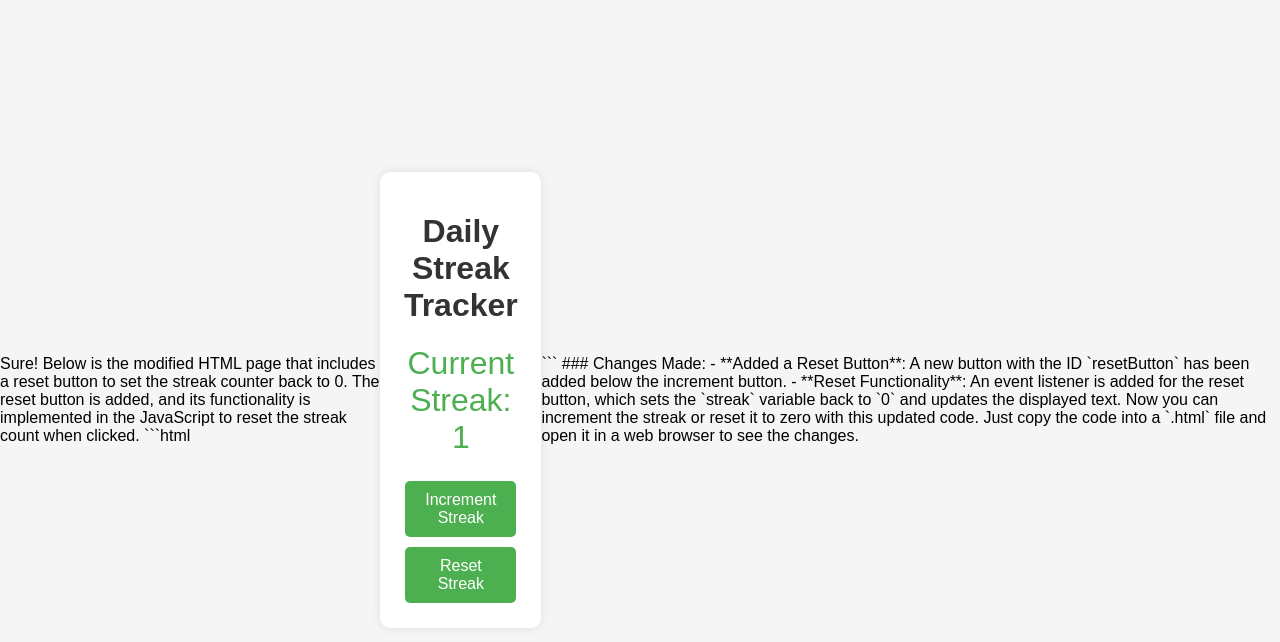
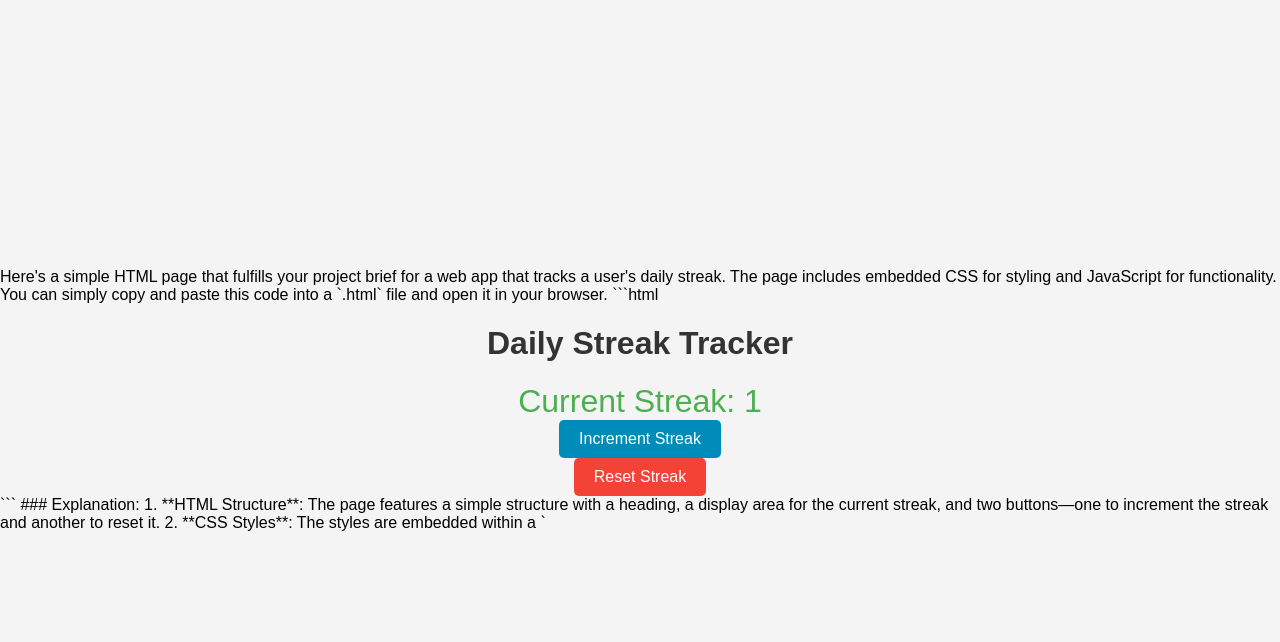
Before and after one commit to 23f2000595/tds3, a plain HTML site: page index.html in a window 1280 px wide. Both pictures are taken after a click on the button "Increment Streak". Drawn offline with Linux system fonts and the light colour scheme.

Commit message:
feat: generate app via LLM and add LICENSE
Run at Friday 17 October 2025 04:40:01 PM +0545

````diff
--- a/index.html
+++ b/index.html
@@ -1,4 +1,4 @@
-Sure! Below is the modified HTML page that includes a reset button to set the streak counter back to 0. The reset button is added, and its functionality is implemented in the JavaScript to reset the streak count when clicked.
+Here's a simple HTML page that fulfills your project brief for a web app that tracks a user's daily streak. The page includes embedded CSS for styling and JavaScript for functionality. You can simply copy and paste this code into a `.html` file and open it in your browser.
 
 ```html
 <!DOCTYPE html>
@@ -10,75 +10,87 @@ Sure! Below is the modified HTML page that includes a reset button to set the st
     <style>
         body {
             font-family: Arial, sans-serif;
+            background-color: #f4f4f4;
             display: flex;
+            flex-direction: column;
             justify-content: center;
             align-items: center;
             height: 100vh;
-            background-color: #f5f5f5;
             margin: 0;
         }
-        .container {
-            text-align: center;
-            background: white;
-            padding: 20px;
-            border-radius: 10px;
-            box-shadow: 0 0 10px rgba(0, 0, 0, 0.1);
-        }
+
         h1 {
             color: #333;
         }
-        .streak-count {
+
+        #streak-count {
             font-size: 2em;
-            margin: 20px 0;
             color: #4CAF50;
         }
+
         button {
             padding: 10px 20px;
-            font-size: 16px;
+            font-size: 1em;
+            background-color: #008CBA;
             color: white;
-            background-color: #4CAF50;
             border: none;
             border-radius: 5px;
             cursor: pointer;
-            transition: background-color 0.3s;
-            margin: 5px; /* Add some margin between buttons */
         }
+
         button:hover {
-            background-color: #45a049;
+            background-color: #005f6b;
+        }
+
+        #reset-button {
+            background-color: #f44336;
+        }
+
+        #reset-button:hover {
+            background-color: #c62828;
         }
     </style>
 </head>
 <body>
-
-    <div class="container">
-        <h1>Daily Streak Tracker</h1>
-        <div class="streak-count" id="streakCount">Current Streak: 0</div>
-        <button id="incrementButton">Increment Streak</button>
-        <button id="resetButton">Reset Streak</button> <!-- Reset button added -->
-    </div>
+    <h1>Daily Streak Tracker</h1>
+    <div id="streak-count">Current Streak: 0</div>
+    <button id="increment-btn">Increment Streak</button>
+    <button id="reset-button">Reset Streak</button>
 
     <script>
-        let streak = 0;
+        let streakCount = 0;
 
-        // Increment streak function
-        document.getElementById('incrementButton').addEventListener('click', function() {
-            streak++;
-            document.getElementById('streakCount').textContent = 'Current Streak: ' + streak;
+        const incrementButton = document.getElementById('increment-btn');
+        const resetButton = document.getElementById('reset-button');
+        const streakDisplay = document.getElementById('streak-count');
+
+        incrementButton.addEventListener('click', () => {
+            streakCount++;
+            updateDisplay();
         });
 
-        // Reset streak function
-        document.getElementById('resetButton').addEventListener('click', function() {
-            streak = 0;
-            document.getElementById('streakCount').textContent = 'Current Streak: ' + streak;
+        resetButton.addEventListener('click', () => {
+            streakCount = 0;
+            updateDisplay();
         });
+
+        function updateDisplay() {
+            streakDisplay.innerText = `Current Streak: ${streakCount}`;
+        }
     </script>
-
 </body>
 </html>
 ```
 
-### Changes Made:
-- **Added a Reset Button**: A new button with the ID `resetButton` has been added below the increment button.
-- **Reset Functionality**: An event listener is added for the reset button, which sets the `streak` variable back to `0` and updates the displayed text.
+### Explanation:
+1. **HTML Structure**: The page features a simple structure with a heading, a display area for the current streak, and two buttons—one to increment the streak and another to reset it.
 
-Now you can increment the streak or reset it to zero with this updated code. Just copy the code into a `.html` file and open it in a web browser to see the changes.
+2. **CSS Styles**: The styles are embedded within a `<style>` tag to make the app visually appealing. It includes styles for the body, heading, buttons, and special hover effects.
+
+3. **JavaScript Functionality**:
+   - It initializes a `streakCount` variable to keep track of the streak.
+   - Event listeners are added to the buttons to handle click events:
+     - The "Increment Streak" button increases the count and updates the display.
+     - The "Reset Streak" button resets the count to zero and updates the display.
+
+You can extend this further by adding features like local storage to persist the streak even after the page is reloaded, but this simple version will get you started!
````
Also changed, not shown: 1 other file.
